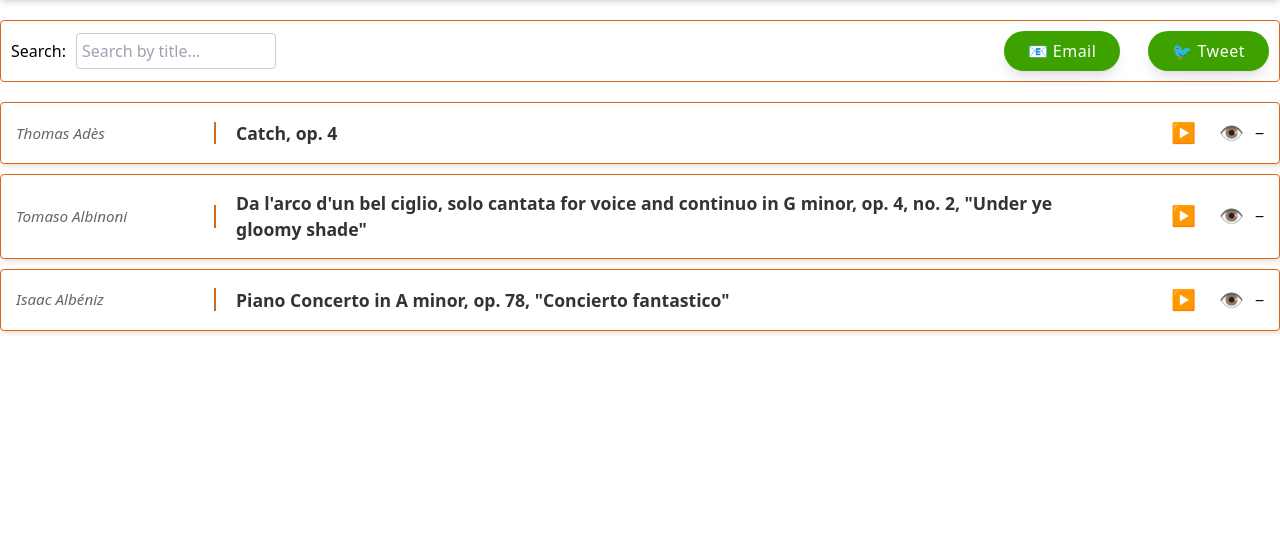
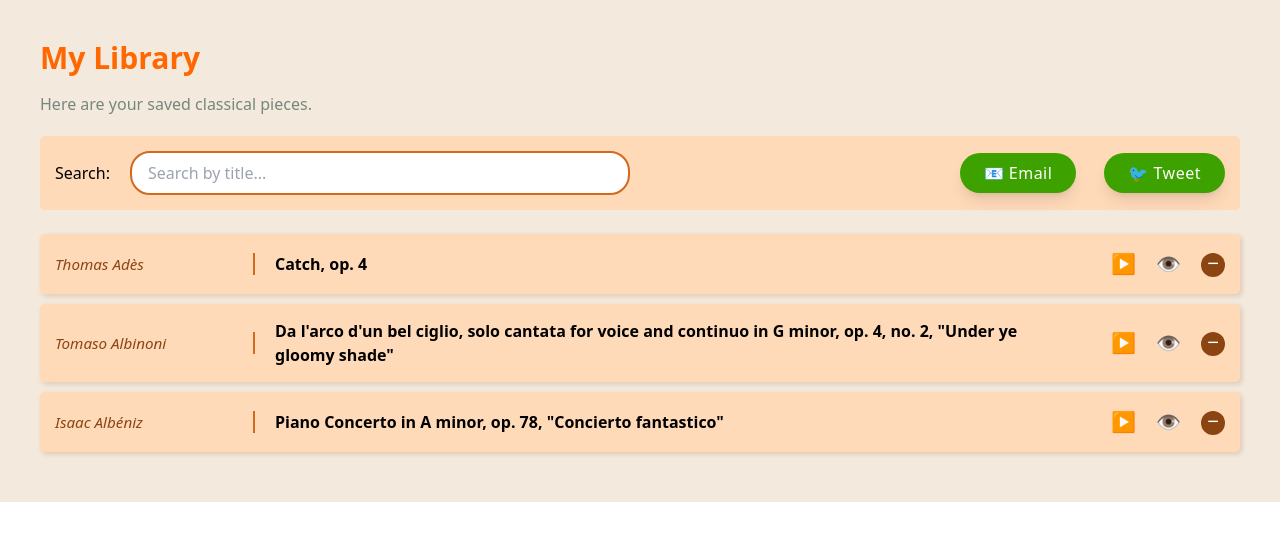
Before and after one commit to aoneillmark/mySTRO, a Flask app: page /library in a window 1280 px wide. Shown: the part 72-613 px from the top of the page. Run offline with Flask 3, Linux system fonts and the light colour scheme; data comes from the database, SQL or seed files in the repository; both versions use the stored data as it was after the commit.

Commit message:
Html layout changes

```diff
--- a/src/static/css/styles.css
+++ b/src/static/css/styles.css
@@ -861,7 +861,7 @@ video {
 /* Work items */
 .work-item {
   display: grid;
-  grid-template-columns: 200px 1fr auto auto auto;
+  grid-template-columns: 200px 1fr auto auto auto auto;  /* Added one more auto for all buttons */
   gap: 20px;
   background-color: #FFDAB9;
   margin: 10px 0;
@@ -869,6 +869,7 @@ video {
   border-radius: 5px;
   box-shadow: 2px 2px 5px rgba(139, 69, 19, 0.2);
   align-items: center;
+  width: 100%;  /* Ensure it takes full width */
 }
 
 .composer-name {
@@ -908,42 +909,55 @@ video {
 .badge.recommended { background-color: #228B22; }
 
 /* Action buttons */
+/* Action buttons */
 .action-button {
-  width: 30px;
-  height: 30px;
-  border-radius: 50%;
-  color: white;
   border: none;
+  background: none;
   font-size: 20px;
+  color: #8B4513;
   cursor: pointer;
-  display: flex;
+  text-decoration: none;
+  display: inline-flex;
   align-items: center;
   justify-content: center;
-  margin-left: 10px;
   transition: all 0.2s ease;
-  text-decoration: none;
+  padding: 0;
+  width: auto;
+  height: auto;
+  border-radius: 0;
+  margin: 0;
 }
 
+.action-button:hover {
+  color: #D2691E;
+  transform: none;
+}
+
+/* Special styling for add and delete buttons */
+.add-button,
+form .action-button {  /* Targets the delete button inside forms */
+  width: 24px;
+  height: 24px;
+  border-radius: 50%;
+  background: #8B4513;
+  color: white;
+  font-size: 20px;
+  line-height: 1;
+  padding-bottom: 4px;
+}
+
+.add-button:hover,
+form .action-button:hover {
+  background: #D2691E;
+  color: white;
+  transform: scale(1.1);
+}
+
+/* Remove the special YouTube button styling */
 .youtube-button {
-  background-color: #FF0000;
+  background: none;
 }
 
 .youtube-button:hover {
-  background-color: #CC0000;
-  transform: scale(1.1);
+  background: none;
 }
-
-.add-button {
-  background-color: #D2691E;
-}
-
-.add-button:hover {
-  background-color: #8B4513;
-  transform: scale(1.1);
-}
-
-.highlight {
-  background-color: rgba(210, 105, 30, 0.2);
-  padding: 0 2px;
-  border-radius: 3px;
-}
--- a/src/templates/library.html
+++ b/src/templates/library.html
@@ -3,8 +3,11 @@
 {% block title %}My Library{% endblock %}
 
 {% block content %}
-<div class="search-box" style="display: flex; justify-content: space-between; align-items: center;">
-    <div class="flex items-center">
+<div class="bg-linen p-10">
+    <h1 class="text-3xl font-bold text-pumpkin">My Library</h1>
+    <p class="text-battleship-gray mt-4">Here are your saved classical pieces.</p>
+
+    <div class="search-box">
         <span>Search:</span>
         <input
             type="text"
@@ -12,9 +15,8 @@
             placeholder="Search by title..."
             oninput="debouncedSearch(this.value)"
         >
-    </div>
 
-    <div class="flex" style="gap: 4px;">
+        <div class="flex" style="gap: 4px; margin-left: auto;">
             <!-- Email Share -->
             <a
                 href="mailto:?subject=My Classical Music Collection on MySTRO&body=Hi!%0D%0A%0D%0ACheck out my classical music collection on MySTRO. Here are some pieces I've saved:%0D%0A%0D%0A{% for piece in pieces %}• {{ piece.composer }}: {{ piece.title }}{% if piece.opus_number %} ({{ piece.opus_number }}){% endif %}%0D%0A{% endfor %}%0D%0A%0D%0AYou can explore more classical music at MySTRO!%0D%0A"
@@ -37,7 +39,7 @@
         </div>
     </div>
 
-    <ul>
+    <ul class="mt-6">
         {% if pieces %}
             {% for piece in pieces %}
             <li class="work-item"
@@ -55,19 +57,17 @@
                     <span class="badge opus">Opus {{ piece.opus_number }}</span>
                 {% endif %}
             </div>
-                    <div class="actions">
             <a href="https://www.youtube.com/results?search_query={{ piece.composer }}+{{ piece.title }}"
-                           class="action-button"
+               class="action-button youtube-button"
                target="_blank"
                title="Search on YouTube">▶</a>
             <a href="{{ url_for('library.single_piece', piece_id=piece.id) }}"
                class="action-button"
                title="View Details">👁</a>
-                        <form method="POST" action="{{ url_for('library.single_piece', piece_id=piece.id) }}">
+            <form method="POST" action="{{ url_for('library.single_piece', piece_id=piece.id) }}" style="margin: 0;">
                 <input type="hidden" name="submit_button" value="delete">
-                            <button type="submit">−</button>
+                <button type="submit" class="action-button" title="Delete from Library">−</button>
             </form>
-                    </div>
         </li>
             {% endfor %}
         {% else %}
@@ -109,152 +109,6 @@
         });
     }
 
-    function deletePiece(pieceId) {
-        if (confirm('Are you sure you want to delete this piece?')) {
-            fetch(`/library/delete/${pieceId}`, {
-                method: 'POST',
-                headers: {
-                    'Content-Type': 'application/json'
-                }
-            })
-            .then(response => {
-                if (response.ok) {
-                    window.location.reload();
-                } else {
-                    alert('Error deleting piece');
-                }
-            })
-            .catch(error => {
-                console.error('Error:', error);
-                alert('Error deleting piece');
-            });
-        }
-    }
-
     const debouncedSearch = debounce(searchLibrary, 200);
 </script>
-
-<style>
-    .bg-linen {
-        background-color: #FAF0E6;
-    }
-
-    .text-pumpkin {
-        color: #D2691E;
-    }
-
-    .text-battleship-gray {
-        color: #6C757D;
-    }
-
-    .search-box {
-        margin: 20px 0;
-        padding: 10px;
-        background-color: white;
-        border: 1px solid #D2691E;
-        border-radius: 4px;
-    }
-
-    .search-input {
-        margin-left: 10px;
-        padding: 5px;
-        border: 1px solid #ccc;
-        border-radius: 4px;
-        width: 200px;
-    }
-
-    .work-item {
-        display: grid;
-        grid-template-columns: 200px 1fr auto auto;
-        gap: 20px;
-        align-items: center;
-        padding: 15px;
-        margin: 10px 0;
-        background-color: white;
-        border: 1px solid #D2691E;
-        border-radius: 4px;
-    }
-
-    .composer-name {
-        font-weight: 500;
-        color: #666;
-    }
-
-    .work-info {
-        display: flex;
-        flex-direction: column;
-    }
-
-    .work-title {
-        font-size: 1.1em;
-        color: #333;
-    }
-
-    .badges {
-        display: flex;
-        gap: 10px;
-    }
-
-    .badge {
-        padding: 4px 8px;
-        border-radius: 4px;
-        font-size: 0.9em;
-        background-color: #f0f0f0;
-        color: #666;
-    }
-
-    .actions {
-        display: flex;
-        align-items: center;
-        gap: 8px;
-    }
-
-    .action-button {
-        border: none;
-        background: none;
-        font-size: 20px;
-        color: #8B4513;
-        cursor: pointer;
-        text-decoration: none;
-    }
-
-    .action-button:hover {
-        color: #D2691E;
-    }
-
-    .add-button {
-        width: 24px;
-        height: 24px;
-        border: none;
-        border-radius: 50%;
-        background: #8B4513;
-        color: white;
-        font-size: 20px;
-        line-height: 1;
-        cursor: pointer;
-        display: flex;
-        align-items: center;
-        justify-content: center;
-        padding-bottom: 4px;
-    }
-
-    .add-button:hover {
-        background: #D2691E;
-    }
-
-    .highlight {
-        background-color: #FFDAB9;
-        padding: 2px;
-        border-radius: 2px;
-    }
-
-    .no-results {
-        text-align: center;
-        padding: 20px;
-        color: #666;
-        background-color: white;
-        border: 1px solid #D2691E;
-        border-radius: 4px;
-    }
-</style>
 {% endblock %}
```
Also changed, not shown: instance/mystro.db. Lines whose indentation alone changed are shown as unchanged.
